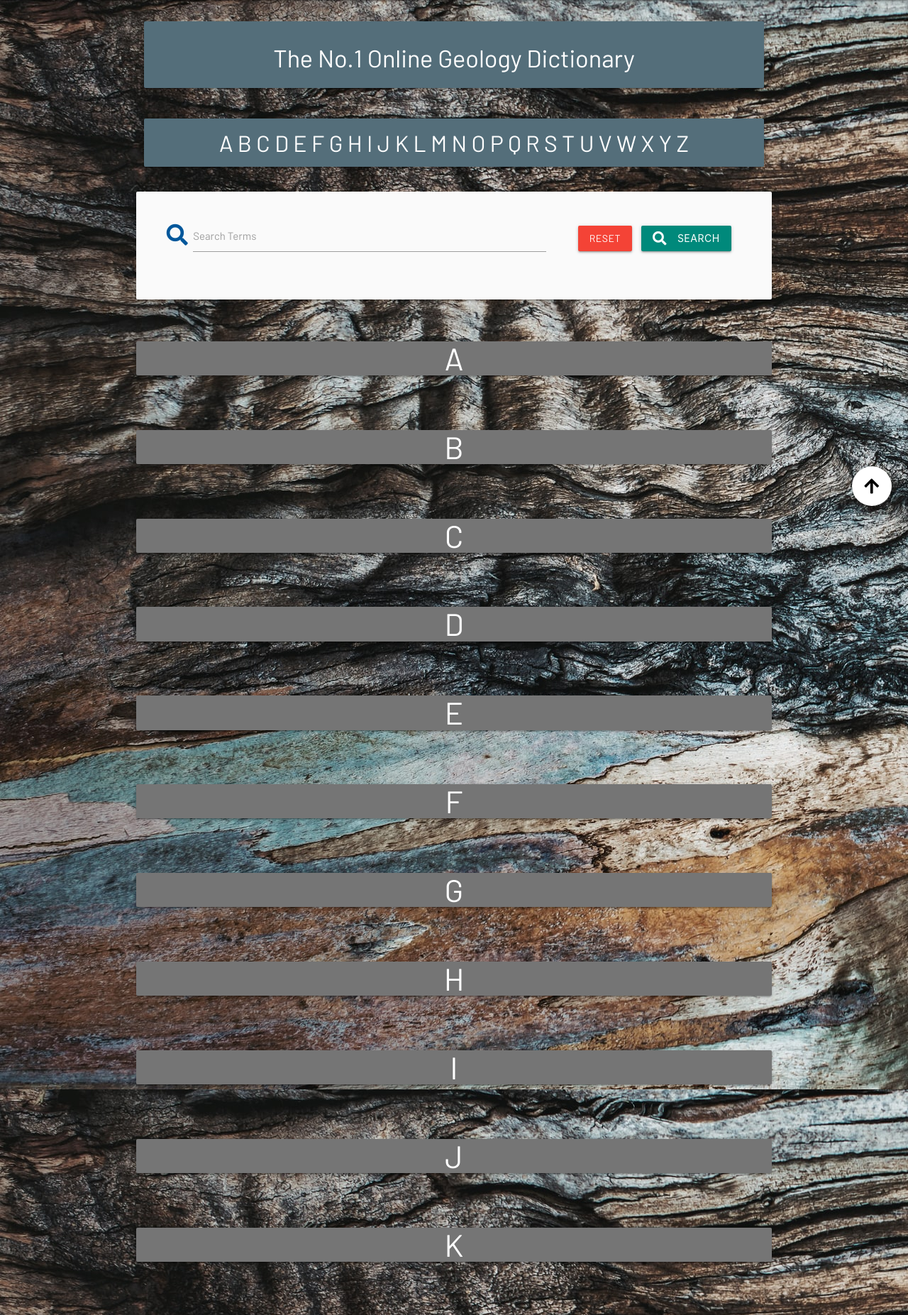
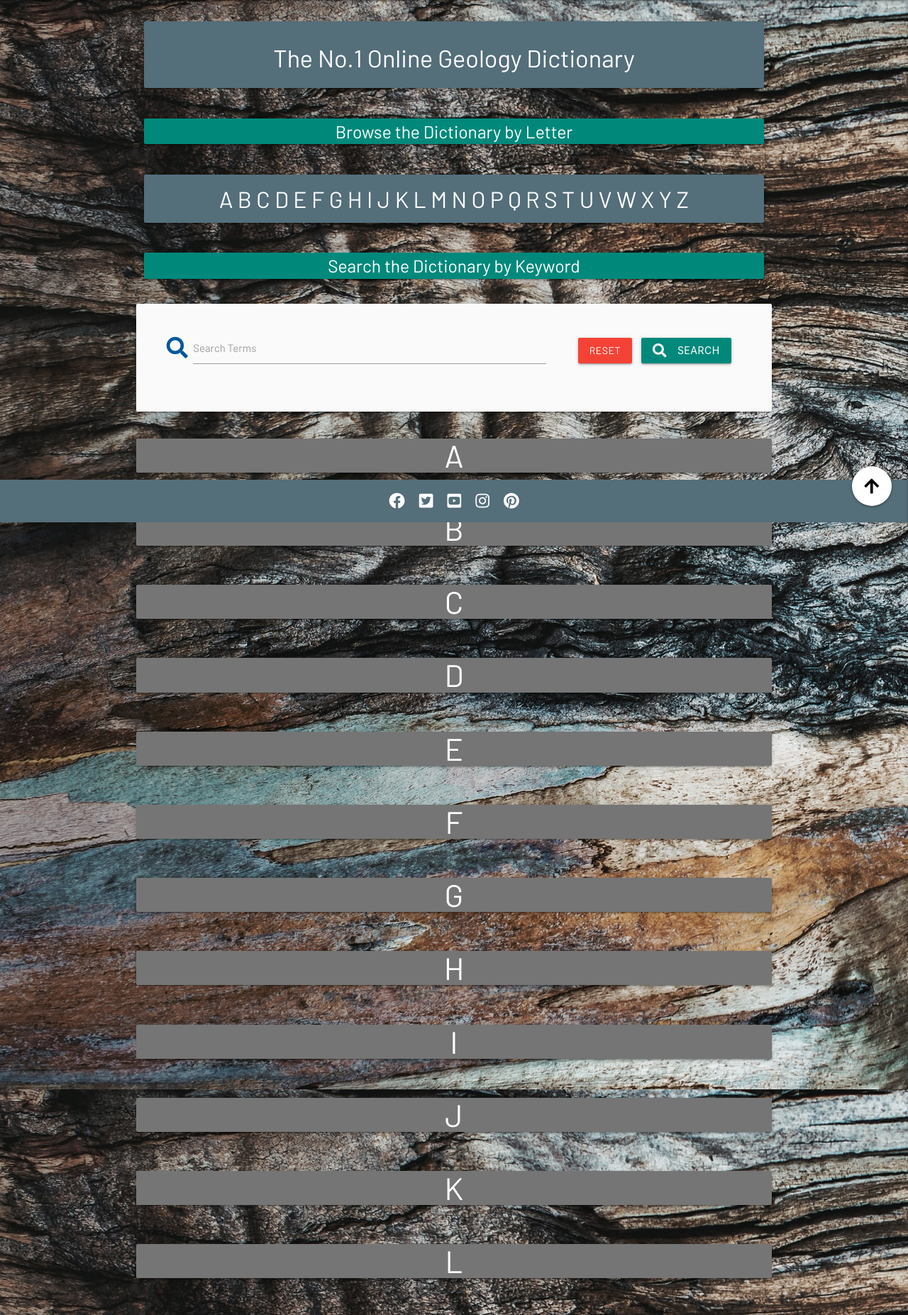
Before and after one commit to sruss07/MS03-Geodictionary, a Flask app: page /search in a window 1280 px wide. Shown: the part 64-1917 px from the top of the page at 71% size. Run offline with Flask 2, Linux system fonts and the light colour scheme; data that the repository does not hold is empty; some libraries are stand-ins or nearby versions.

Commit message:
added headings to for browse and search sections

```diff
--- a/static/css/style.css
+++ b/static/css/style.css
@@ -1,4 +1,9 @@
 @import url('https://fonts.googleapis.com/css2?family=Barlow&family=Lato&display=swap');
+
+h3 {
+    margin-top: 5px;
+    margin-top: 5px;
+}
 
 /*-------------Base.html-----------*/
 
@@ -9,6 +14,12 @@ body {
 }
 
 /*-------------Terms-----------*/
+
+h5 {
+    line-height: 1.5;
+    margin: 0;
+    padding: 0;
+}
 
 #geo-logo {
     font-size: 40px;
@@ -44,12 +55,29 @@ body {
     line-height: 42px;
 }
 
+.btn-large:hover {
+    background-color: rgb(197, 194, 194);
+}
+
+.btn-small:hover {
+    background-color: rgb(197, 194, 194);
+}
+
+.btn:hover {
+    background-color: rgb(197, 194, 194);
+}
+
 /* --- Footer Settings --- */
+
 footer {
     height: 4rem;
     background-color: #546e7a;
     display: flex;
-    margin-bottom: -1px;
+    margin:-80px auto 0;
+    position: fixed;
+    left: 0;
+    bottom: 0;
+    width: 100%;
 }
 
 .footer-container {
@@ -60,8 +88,8 @@ footer {
     padding-bottom: 0;
 }
 
+/*--- Social Media icons ---*/
 
-/*--- Social Media icons ---*/
 .social {
     list-style: none;
     display: flex;
--- a/templates/terms.html
+++ b/templates/terms.html
@@ -12,7 +12,15 @@
     </div>
 </div>
 
-<!--Alphabet links-->
+<!--Browse the dictionary by letter-->
+<div class="row">
+    <div class="col s12">
+        <div class="card teal darken-1">
+            <h5 class="white-text center-align">Browse the Dictionary by Letter</h5>
+        </div>
+    </div>
+</div>
+
 <div class="row alphabet">
     <div class="col s12">
         <div class="card blue-grey darken-1">
@@ -44,6 +52,15 @@
                 <a href="#y" class="white-text">Y </a>
                 <a href="#z" class="white-text">Z </a>
             </div>
+        </div>
+    </div>
+</div>
+
+<!--Search the dictionary by keyword-->
+<div class="row">
+    <div class="col s12">
+        <div class="card teal darken-1">
+            <h5 class="white-text center-align">Search the Dictionary by Keyword</h5>
         </div>
     </div>
 </div>
```
